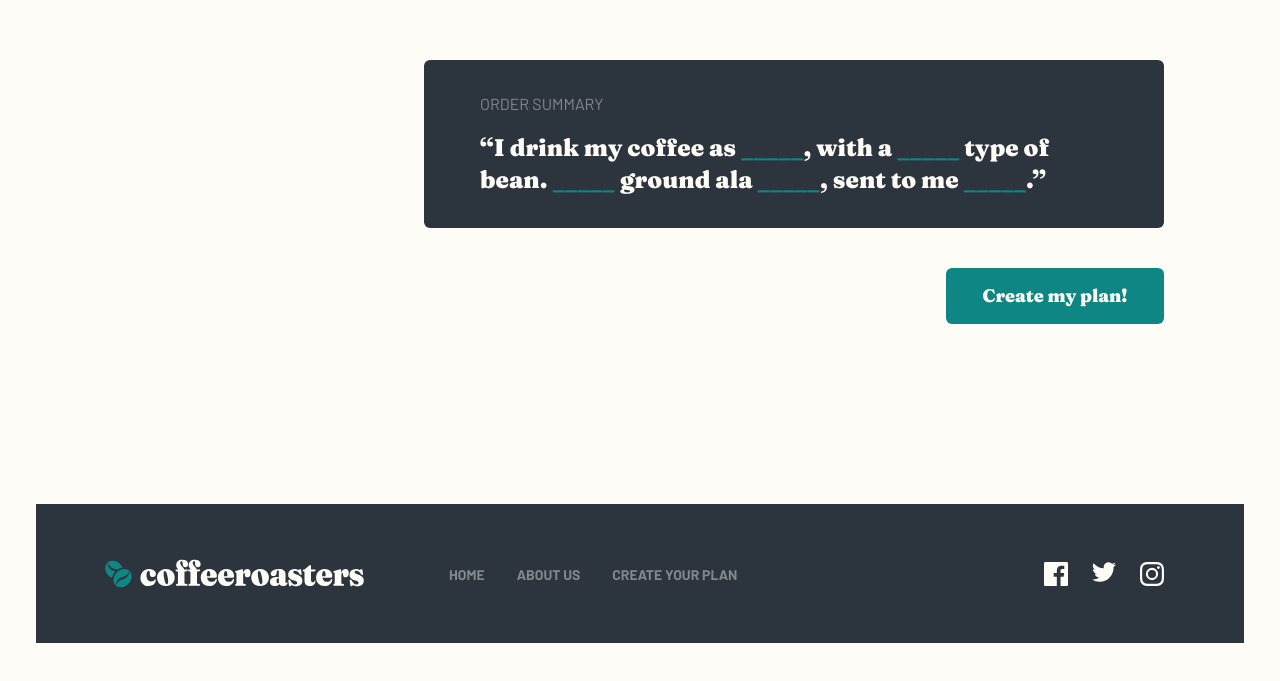
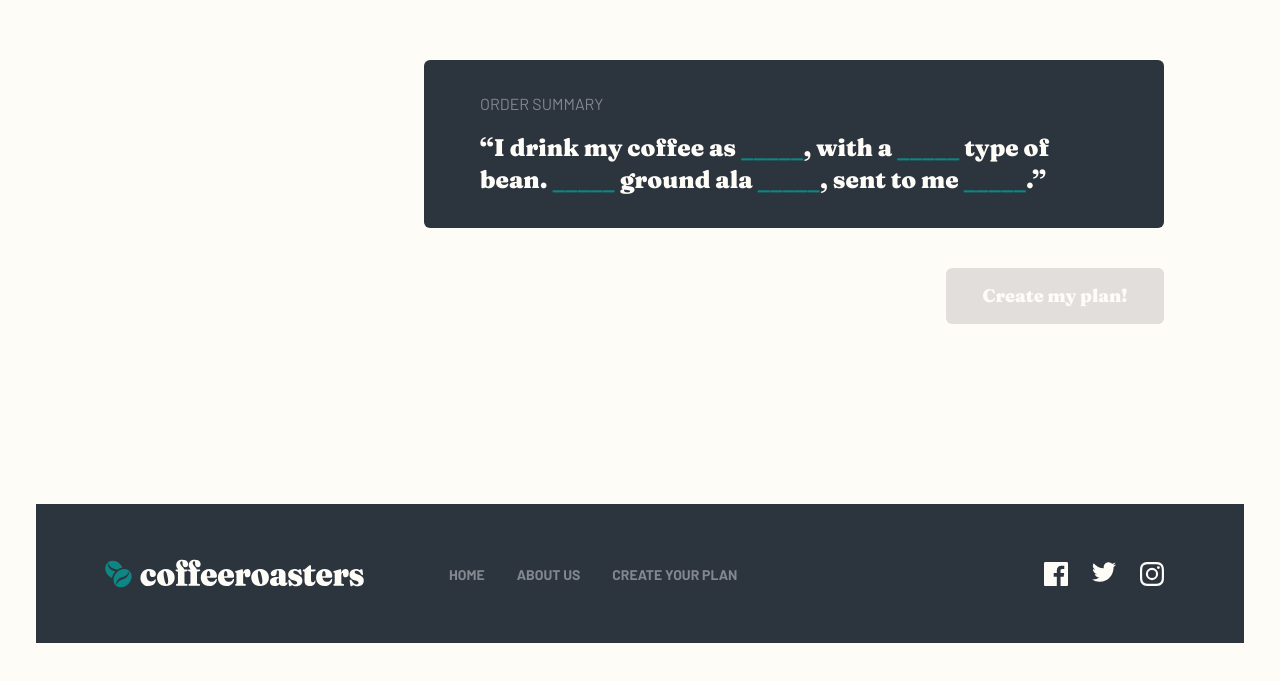
Before and after one commit to GabrielaMendes/vue-coffee-subsrcription-site, a Vue app: page /create-plan in a window 1280 px wide. Shown: the part 3676-4357 px from the top of the page. Built offline with nearby package versions, Linux system fonts and the light colour scheme.

Commit message:
feature: implemented conditions to enable submit button

```diff
--- a/src/views/CreatePlanView.vue
+++ b/src/views/CreatePlanView.vue
@@ -151,6 +151,18 @@ const formSteps = [
     ],
   },
 ];
+
+const buttonDisabled = computed(() => {
+  for (let step of formSteps) {
+    if (step.number === "04" && grindDisabled.value) {
+      continue;
+    }
+    if (step.model.value === "_____") {
+      return true;
+    }
+  }
+  return false;
+});
 </script>
 
 <template>
@@ -261,6 +273,7 @@ const formSteps = [
           </div>
 
           <button
+            :disabled="buttonDisabled"
             type="submit"
             class="app-button mx-auto lg:mr-0 lg:ml-auto text-lg font-fraunces font-black"
           >
```
Lines whose indentation alone changed are shown as unchanged.
